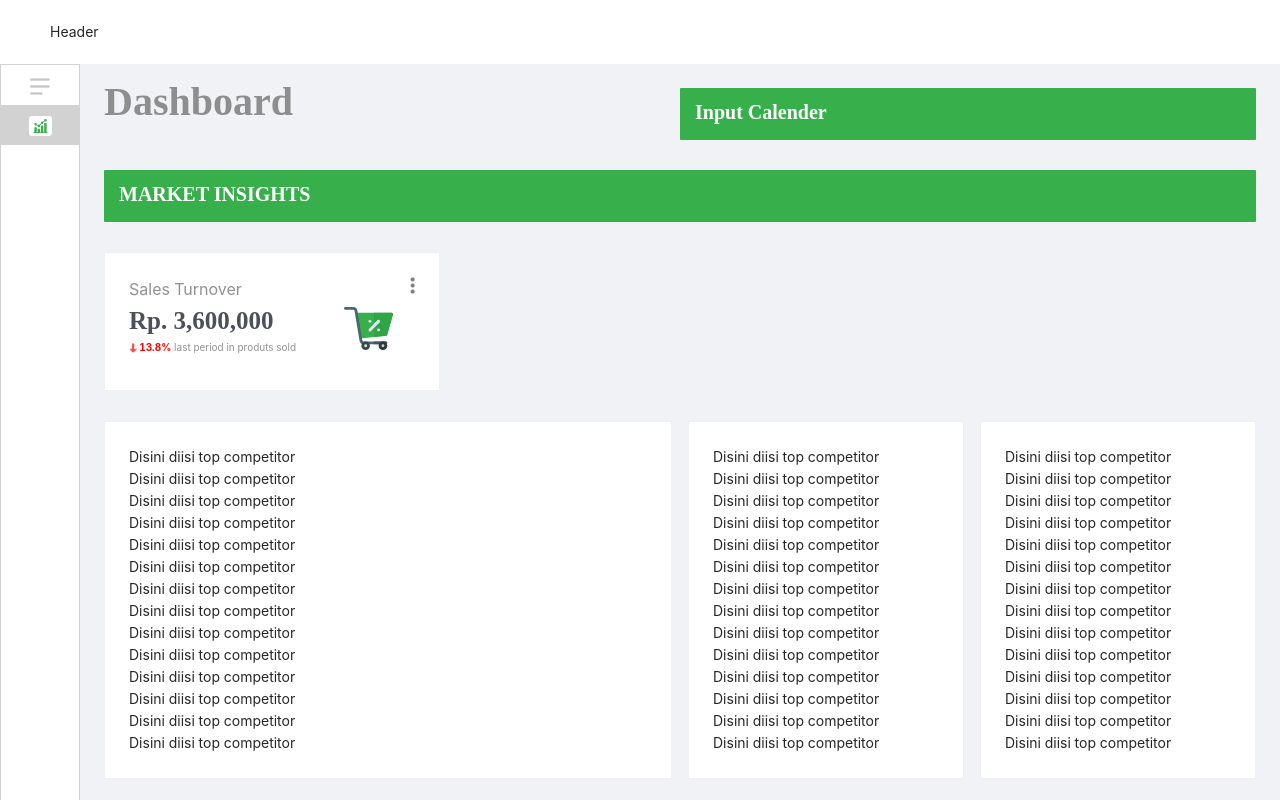
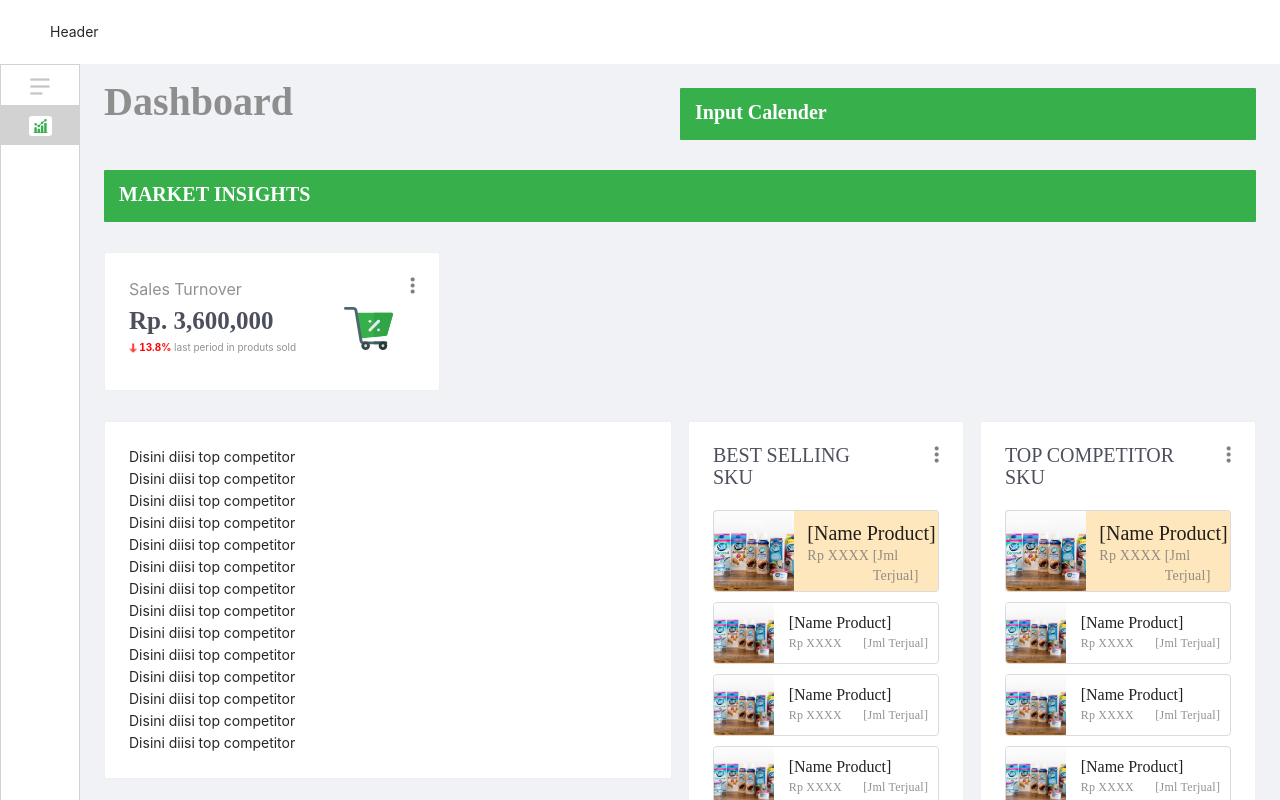
Before and after one commit to rizkysyukur/advotics_test, a React (Create React App) app: page / in a window 1280 px wide. Shown: the top 800 px of the page. Built offline with nearby package versions, Linux system fonts and the light colour scheme.

Commit message:
Add best selling and top competitor

```diff
--- a/src/App.js
+++ b/src/App.js
@@ -4,6 +4,8 @@ import Dashboard from './pages/dashboard';
 import { Layout } from 'antd';
 import Heading from './components/heading';
 import Sidebar from './components/sidebar';
+import { BestSellingProvider } from './contexts/best-selling-context';
+import { TopCompetitorProvider } from './contexts/top-competitor-context';
 
 function App() {
   const { Content } = Layout;
@@ -14,7 +16,11 @@ function App() {
       <Layout>
         <Sidebar />
         <Content>
-          <Dashboard />
+          <BestSellingProvider>
+            <TopCompetitorProvider>
+              <Dashboard />
+            </TopCompetitorProvider>
+          </BestSellingProvider>´
         </Content>
       </Layout>
     </Layout>
--- a/src/assets/styles.css
+++ b/src/assets/styles.css
@@ -94,6 +94,69 @@ h1 {
 	right: 0;
 }
 
+.list-header {
+	margin-bottom: 10px !important;
+}
+
+.list-title {
+	text-align: left;
+	font: normal normal normal 20px/13px Source Sans Pro;
+	letter-spacing: 0px;
+	color: #4D4F5C;
+	opacity: 1;
+}
+
+.list-item-top {
+	border: 0.5px solid #C5C5C59C;
+	border-radius: 4px;
+	opacity: 1;
+	margin-top: 10px;
+	margin-bottom: 10px;
+	background: #FFE7BD 0% 0% no-repeat padding-box !important;
+}
+
+.list-item {
+	border: 0.5px solid #C5C5C59C;
+	border-radius: 4px;
+	opacity: 1;
+	margin-top: 10px;
+	margin-bottom: 10px;
+}
+
+.list-item-label-product-top {
+	text-align: left !important;
+	font: normal normal normal 20px/25px Source Sans Pro !important;
+	letter-spacing: 0px !important;
+	color: #000000DE !important;
+	opacity: 1 !important;
+	margin-top: 10px;
+}
+
+.list-item-label-product-info-top {
+	text-align: left !important;
+	font: normal normal normal 14px/20px Source Sans Pro !important;
+	letter-spacing: 0.22px !important;
+	color: #707070C4 !important;
+	opacity: 1 !important;
+}
+
+.list-item-label-product {
+	text-align: left !important;
+	font: normal normal normal 16px/20px Source Sans Pro !important;
+	letter-spacing: 0px !important;
+	color: #000000DE !important;
+	opacity: 1 !important;
+	margin-top: 10px;
+}
+
+.list-item-label-product-info {
+	text-align: left !important;
+	font: normal normal normal 12px/20px Source Sans Pro !important;
+	letter-spacing: 0.22px !important;
+	color: #707070C4 !important;
+	opacity: 1 !important;
+}
+
 @media only screen and (max-width: 575px) {
   .hiddenMobile {
 		display: none !important;
--- /dev/null
+++ b/src/components/list-item.js
@@ -0,0 +1,68 @@
+import { Row, Col } from "antd";
+import Product1Img from '../assets/img/product1.png';
+
+const ListItem = (props) => {
+	return (
+		<>
+			{props.no === 0 &&
+				<div className="list-item-top">
+					<Row>
+						<Col span={10}>
+							<img src={props.img} alt="Product 1" width="80" />
+						</Col>
+						<Col span={14}>
+							<Row>
+								<Col className="list-item-label-product-top">
+									<label>{props.productLabel}</label>
+								</Col>
+							</Row>
+							<Row>
+								<Col span={12} className="list-item-label-product-info-top">
+									<label>{props.price}</label>
+								</Col>
+								<Col span={12} className="list-item-label-product-info-top">
+									<label>{props.soldTotal}</label>
+								</Col>
+							</Row>
+							<Row>
+								<Col>
+								</Col>
+							</Row>
+						</Col>
+					</Row>
+				</div>
+			}
+
+			{props.no !== 0 &&
+				<div className="list-item">
+					<Row>
+						<Col span={8}>
+							<img src={props.img} alt="Product 1" width="60" />
+						</Col>
+						<Col span={16}>
+							<Row>
+								<Col className="list-item-label-product">
+									<label>{props.productLabel}</label>
+								</Col>
+							</Row>
+							<Row>
+								<Col span={12} className="list-item-label-product-info">
+									<label>{props.price}</label>
+								</Col>
+								<Col span={12} className="list-item-label-product-info">
+									<label>{props.soldTotal}</label>
+								</Col>
+							</Row>
+							<Row>
+								<Col>
+								</Col>
+							</Row>
+						</Col>
+					</Row>
+				</div>
+			}
+		</>
+	)
+}
+
+export default ListItem;
--- a/src/components/list.js
+++ b/src/components/list.js
@@ -1,22 +1,32 @@
-import { Card } from "antd";
+import { Card, Row, Col } from "antd";
+import TripleDotsIcon from '../assets/icon/triple-dots.png';
+import ListItem from "./list-item";
 
-const List = () => {
+const List = (props) => {
 	return (
 		<Card>
-			Disini diisi top competitor <br />
-			Disini diisi top competitor <br />
-			Disini diisi top competitor <br />
-			Disini diisi top competitor <br />
-			Disini diisi top competitor <br />
-			Disini diisi top competitor <br />
-			Disini diisi top competitor <br />
-			Disini diisi top competitor <br />
-			Disini diisi top competitor <br />
-			Disini diisi top competitor <br />
-			Disini diisi top competitor <br />
-			Disini diisi top competitor <br />
-			Disini diisi top competitor <br />
-			Disini diisi top competitor <br />
+			<Row className="list-header">
+				<Col span={18}>
+					<label className="list-title">{props.data.title}</label>
+				</Col>
+				<Col span={6}>
+					<img src={TripleDotsIcon} alt="Triple dots" width="5" className="card-triple-dots" />
+				</Col>
+			</Row>
+			<Row>
+				<Col span={24}>
+					{props.data.data.map((item, index) => (
+						<ListItem
+							key={index}
+							no={index}
+							img={item.img}
+							productLabel={item.productLabel}
+							price={item.price}
+							soldTotal={item.soldTotal}
+						/>
+					))}
+				</Col>
+			</Row>
 		</Card>
 	)
 }
--- /dev/null
+++ b/src/contexts/best-selling-context.js
@@ -0,0 +1,54 @@
+import React, { useState, createContext } from "react";
+import Product1Img from '../assets/img/product1.png';
+
+export const BestSellingContext = createContext();
+
+export const BestSellingProvider = props => {
+  const [bestSelling, setBestSelling] = useState({
+		title: 'BEST SELLING SKU',
+		data: [
+			{
+				id: '0',
+				img: Product1Img,
+				productLabel: '[Name Product]',
+				price: 'Rp XXXX',
+				soldTotal: '[Jml Terjual]'
+			},
+			{
+				id: '1',
+				img: Product1Img,
+				productLabel: '[Name Product]',
+				price: 'Rp XXXX',
+				soldTotal: '[Jml Terjual]'
+			},
+			{
+				id: '2',
+				img: Product1Img,
+				productLabel: '[Name Product]',
+				price: 'Rp XXXX',
+				soldTotal: '[Jml Terjual]'
+			},
+			{
+				id: '3',
+				img: Product1Img,
+				productLabel: '[Name Product]',
+				price: 'Rp XXXX',
+				soldTotal: '[Jml Terjual]'
+			},
+			{
+				id: '4',
+				img: Product1Img,
+				productLabel: '[Name Product]',
+				price: 'Rp XXXX',
+				soldTotal: '[Jml Terjual]'
+			},
+
+		]
+	});
+
+  return (
+    <BestSellingContext.Provider value={[bestSelling, setBestSelling]}>
+      {props.children}
+    </BestSellingContext.Provider>
+  );
+};
--- /dev/null
+++ b/src/contexts/top-competitor-context.js
@@ -0,0 +1,54 @@
+import React, { useState, createContext } from "react";
+import Product1Img from '../assets/img/product1.png';
+
+export const TopCompetitorContext = createContext();
+
+export const TopCompetitorProvider = props => {
+  const [topCompetitor, setTopCompetitor] = useState({
+		title: 'TOP COMPETITOR SKU',
+		data: [
+			{
+				id: '0',
+				img: Product1Img,
+				productLabel: '[Name Product]',
+				price: 'Rp XXXX',
+				soldTotal: '[Jml Terjual]'
+			},
+			{
+				id: '1',
+				img: Product1Img,
+				productLabel: '[Name Product]',
+				price: 'Rp XXXX',
+				soldTotal: '[Jml Terjual]'
+			},
+			{
+				id: '2',
+				img: Product1Img,
+				productLabel: '[Name Product]',
+				price: 'Rp XXXX',
+				soldTotal: '[Jml Terjual]'
+			},
+			{
+				id: '3',
+				img: Product1Img,
+				productLabel: '[Name Product]',
+				price: 'Rp XXXX',
+				soldTotal: '[Jml Terjual]'
+			},
+			{
+				id: '4',
+				img: Product1Img,
+				productLabel: '[Name Product]',
+				price: 'Rp XXXX',
+				soldTotal: '[Jml Terjual]'
+			},
+
+		]
+	});
+
+  return (
+    <TopCompetitorContext.Provider value={[topCompetitor, setTopCompetitor]}>
+      {props.children}
+    </TopCompetitorContext.Provider>
+  );
+};
--- a/src/pages/dashboard.js
+++ b/src/pages/dashboard.js
@@ -2,8 +2,14 @@ import { Row, Col } from "antd";
 import Profit from "../components/profit";
 import Chart from "../components/chart";
 import List from "../components/list";
+import { useContext } from "react";
+import { BestSellingContext } from "../contexts/best-selling-context";
+import { TopCompetitorContext } from "../contexts/top-competitor-context";
 
 const Dashboard = () => {
+	const [bestSelling,] = useContext(BestSellingContext);
+	const [topCompetitor,] = useContext(TopCompetitorContext);
+
 	return (
 		<div className="content">
 			<Row className='row'>
@@ -22,19 +28,19 @@ const Dashboard = () => {
 				</Col>
 			</Row>
 			<Row className="row">
-				<Col xxl={{span: 5}} xl={{span: 7}} lg={{span: 8}} md={{span: 11}} sm={{span: 15}} xs={{span: 24}}>
+				<Col xxl={{ span: 5 }} xl={{ span: 7 }} lg={{ span: 8 }} md={{ span: 11 }} sm={{ span: 15 }} xs={{ span: 24 }}>
 					<Profit />
 				</Col>
 			</Row>
 			<Row className="row" gutter={16}>
-				<Col className="col gutter-row" span={24} lg={{span: 12}} sm={{span: 24}}>
+				<Col className="col gutter-row" span={24} xl={{ span: 12 }} sm={{ span: 24 }}>
 					<Chart />
 				</Col>
-				<Col className="col gutter-row" span={24} lg={{span: 6}} sm={{span: 12}}>
-					<List />
+				<Col className="col gutter-row" span={24} xl={{ span: 6 }} sm={{ span: 12 }}>
+					<List data={bestSelling} />
 				</Col>
-				<Col className="col gutter-row" span={24} lg={{span: 6}} sm={{span: 12}}>
-					<List />
+				<Col className="col gutter-row" span={24} xl={{ span: 6 }} sm={{ span: 12 }}>
+					<List data={topCompetitor} />
 				</Col>
 			</Row>
 		</div>
```
Also changed, not shown: src/assets/img/product1.png (added).
